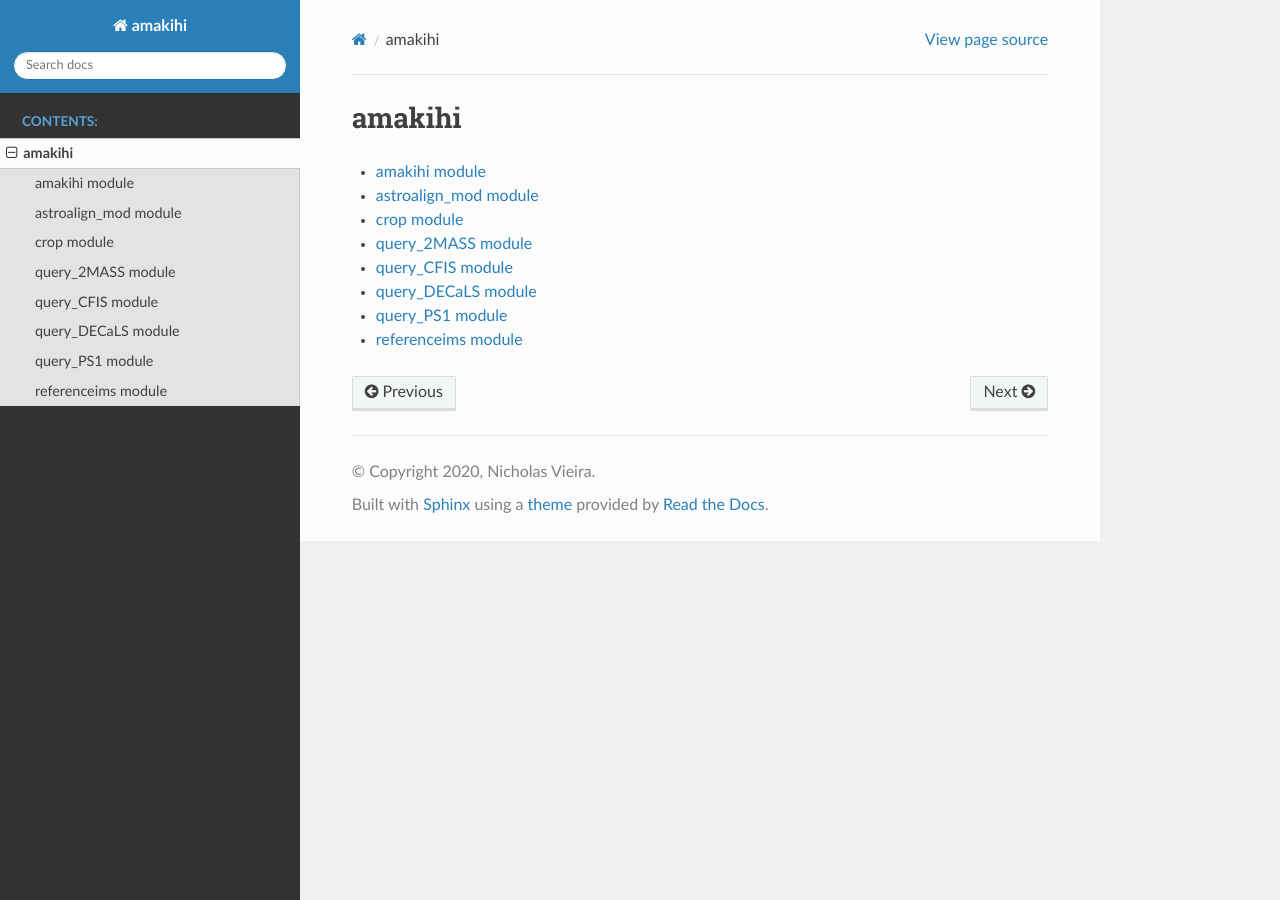
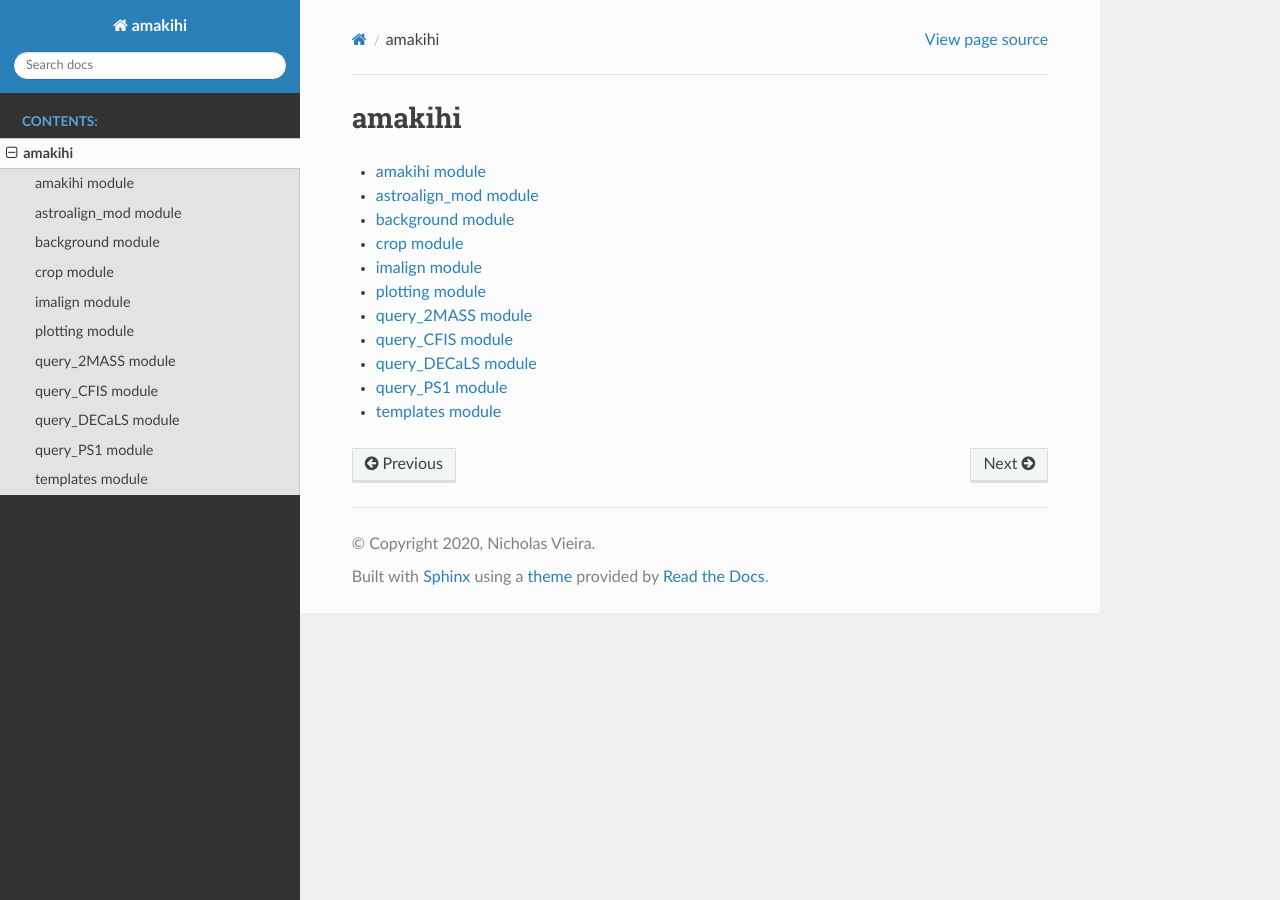
Before and after one commit to nvieira-mcgill/amakihi, a Sphinx documentation site: the page built from docs/modules.rst, in a window 1280 px wide. Built offline with Sphinx 7.4.7 and the Read the Docs theme 2.0.0, drawn with Linux system fonts in a browser that asks for light colours.

Commit message:
Actually including the update documentation this time

```diff
--- a/background.py
+++ b/background.py
@@ -53,7 +53,7 @@ def bkgsub(im_file, mask_file=None,
         Whether to plot background-SUBTRACTED image (default False)
     scale_bkg : {"linear", "log", "asinh"}, optional
         Scale to apply to BACKGROUND image plot (default "linear")
-    scale_bkg : {"linear", "log", "asinh"}, optional
+    scale_bkgsubbed : {"linear", "log", "asinh"}, optional
         Scale to apply to background-SUBTRACTED image plot (default "linear")
     write : bool, optional
         Whether to write the background-SUBTRACTED image to a fits file
@@ -66,6 +66,8 @@ def bkgsub(im_file, mask_file=None,
     -------
     astropy.io.fits.PrimaryHDU
         New HDU (image + header) with the image background-subtracted
+
+
 
     **TO-DO:**
 
--- a/docs/modules.rst
+++ b/docs/modules.rst
@@ -6,9 +6,12 @@ amakihi
 
    amakihi
    astroalign_mod
+   background
    crop
+   imalign
+   plotting
    query_2MASS
    query_CFIS
    query_DECaLS
    query_PS1
-   referenceims
+   templates
```
Also changed, not shown: docs/background.rst (added, +7 -0 lines), docs/imalign.rst (added, +7 -0 lines), docs/plotting.rst (added, +7 -0 lines), docs/referenceims.rst (deleted, +0 -7 lines), docs/templates.rst (added, +7 -0 lines).
